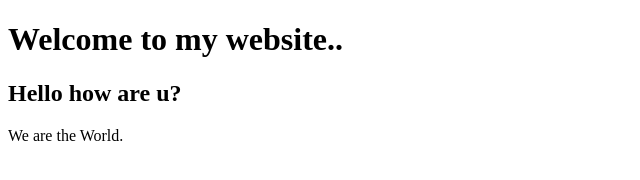
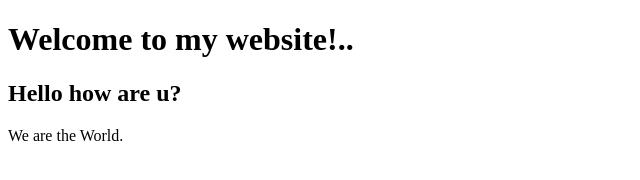
Before and after one commit to librantec/CS50, a plain HTML site: page index.html in a window 1280 px wide. Shown: the full height of the page, 0-640 px from the left. Drawn offline with Linux system fonts and the light colour scheme.

Commit message:
Add exclamation point

```diff
--- a/index.html
+++ b/index.html
@@ -4,7 +4,7 @@
         <title>Hello World!</title>
     </head>
     <bod>
-        <h1>Welcome to my website..</h1>
+        <h1>Welcome to my website!..</h1>
         <h2>Hello how are u?</h2>
         We are the World.
     </bod>
```
